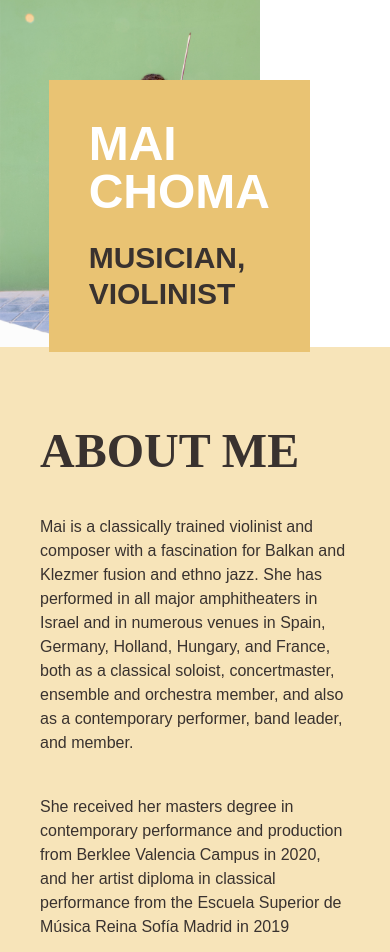
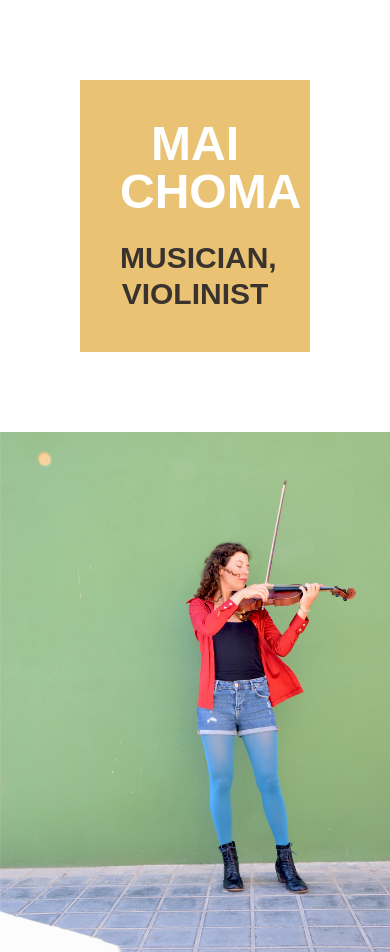
Before and after one commit to meparry/maichoma, a website: page docs/index.html in a window 390 px wide. Shown: the top 952 px of the page. Drawn offline with Linux system fonts and the light colour scheme.

Commit message:
Fix top on small devices

```diff
--- a/docs/index.html
+++ b/docs/index.html
@@ -8,7 +8,9 @@
     <body>
         <section>
             <div class="md:sticky top-0">
-                <div class="absolute bg-orange right-0 lg:right-30 p-10 m-20">
+                <div
+                    class="bg-orange md:absolute md:right-0 p-10 m-20 text-center md:text-left"
+                >
                     <h1 class="text-5xl text-white font-extrabold">
                         MAI<br />
                         CHOMA
@@ -20,7 +22,7 @@
                     </div>
                 </div>
             </div>
-            <div class="w-2/3">
+            <div class="w-full md:w-2/3">
                 <img src="images/green.jpg" />
             </div>
         </section>
```
Also changed, not shown: docs/output.css.
